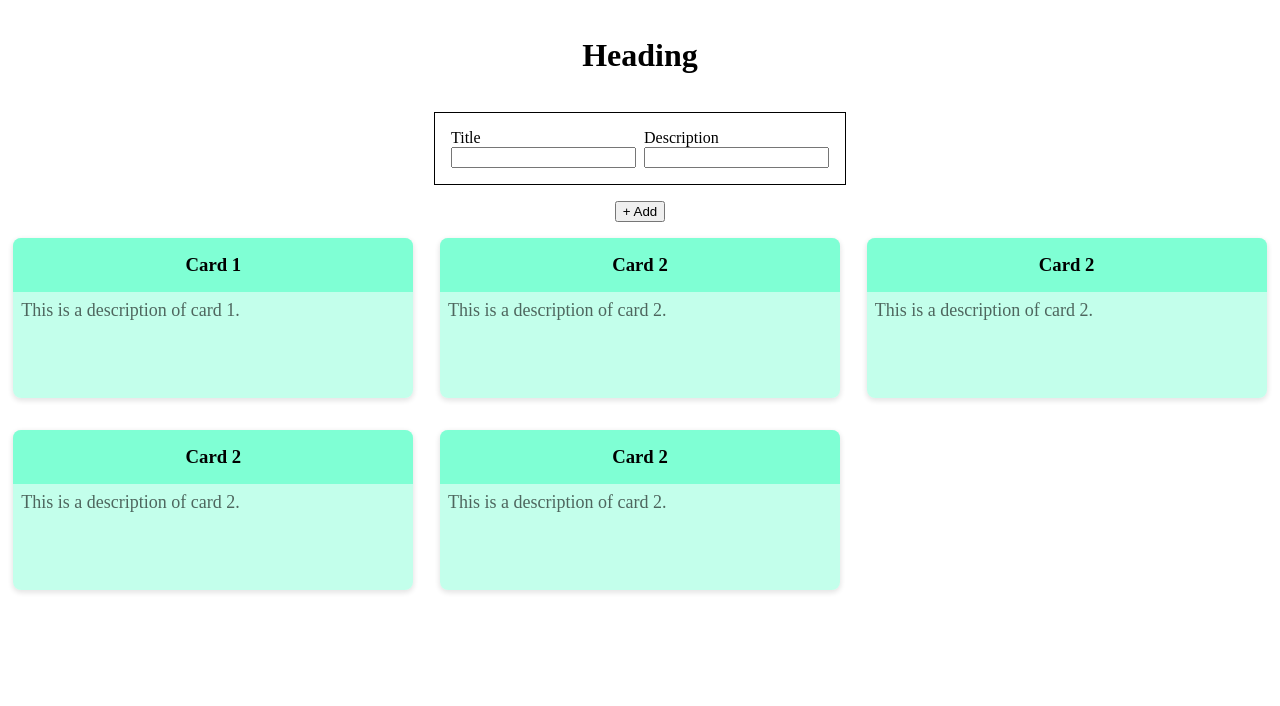
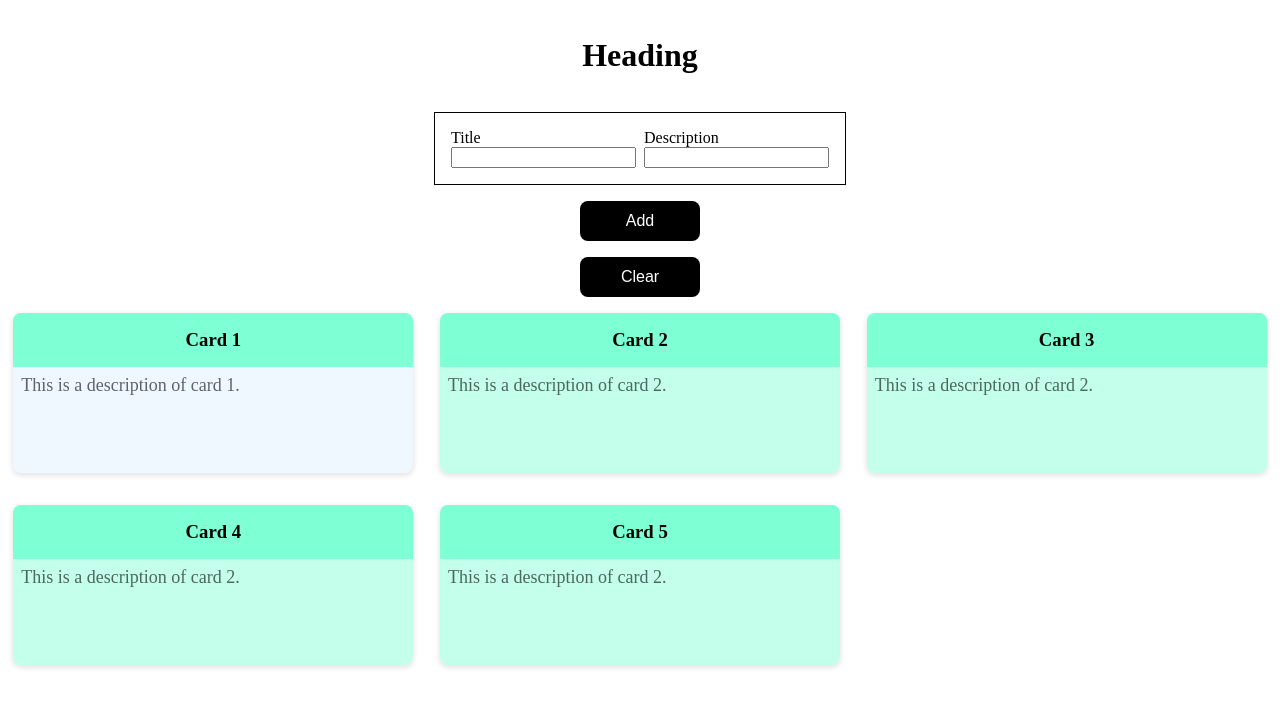
Before and after one commit to Lightbulb-Academy/morning-batch-demo-app, a React (Vite) app: page / in a window 1280 px wide. Shown: the top 706 px of the page. Built offline with nearby package versions, Linux system fonts and the light colour scheme.

Commit message:
add button component

```diff
--- a/src/App.tsx
+++ b/src/App.tsx
@@ -1,7 +1,16 @@
+import Button from "./components/Button";
 import Card from "./components/Card";
 import CustomInput from "./components/CustomInput";
 
 function App() {
+  const handleAdd = () => {
+    console.log("Add button clicked");
+  }
+
+  const handleClear = () => {
+    console.log("Clear button clicked");
+  }
+
   return (
     <div
       style={{
@@ -34,7 +43,8 @@ function App() {
           <CustomInput label="Title" />
           <CustomInput label="Description" />
         </div>
-        <button>+ Add</button>
+        <Button onClick={handleAdd} label="Add" />
+        <Button onClick={handleClear} label="Clear" />
       </div>
       <div
         style={{
@@ -45,26 +55,14 @@ function App() {
         }}
       >
         <Card
-          color="black"
+          style={{ backgroundColor: "aliceBlue" }}
           title="Card 1"
           description="This is a description of card 1."
         />
         <Card title="Card 2" description="This is a description of card 2." />
-        <Card
-          color="black"
-          title="Card 2"
-          description="This is a description of card 2."
-        />
-        <Card
-          color="black"
-          title="Card 2"
-          description="This is a description of card 2."
-        />
-        <Card
-          color="black"
-          title="Card 2"
-          description="This is a description of card 2."
-        />
+        <Card title="Card 3" description="This is a description of card 2." />
+        <Card title="Card 4" description="This is a description of card 2." />
+        <Card title="Card 5" description="This is a description of card 2." />
       </div>
     </div>
   );
--- /dev/null
+++ b/src/components/Button.tsx
@@ -0,0 +1,26 @@
+// props - label, onClick
+interface ButtonProps {
+  label: string;
+  onClick: () => void;
+}
+
+export default function Button({ label, onClick }: ButtonProps) {
+  return (
+    <button
+      style={{
+        backgroundColor: "black",
+        color: "white",
+        border: "none",
+        width: 120,
+        height: 40,
+        padding: "4px 8px",
+        cursor: "pointer",
+        borderRadius: 8,
+        fontSize: 16,
+      }}
+      onClick={onClick}
+    >
+      {label}
+    </button>
+  );
+}
--- a/src/components/Card.tsx
+++ b/src/components/Card.tsx
@@ -1,16 +1,18 @@
 export default function Card({
   title,
   description,
-  color
+  style
 }: {
   title: string;
   description: string;
-  color?: string
+  style?: object;
 }) {
   return (
-    <div className="card" style={{ color: color }}>
+    <div className="card" style={style}>
       <h3 className="card-title">{title}</h3>
       <p className="card-desc">{description}</p>
     </div>
   );
 }
+
+// dynamic content should be passed as props in the component
```
